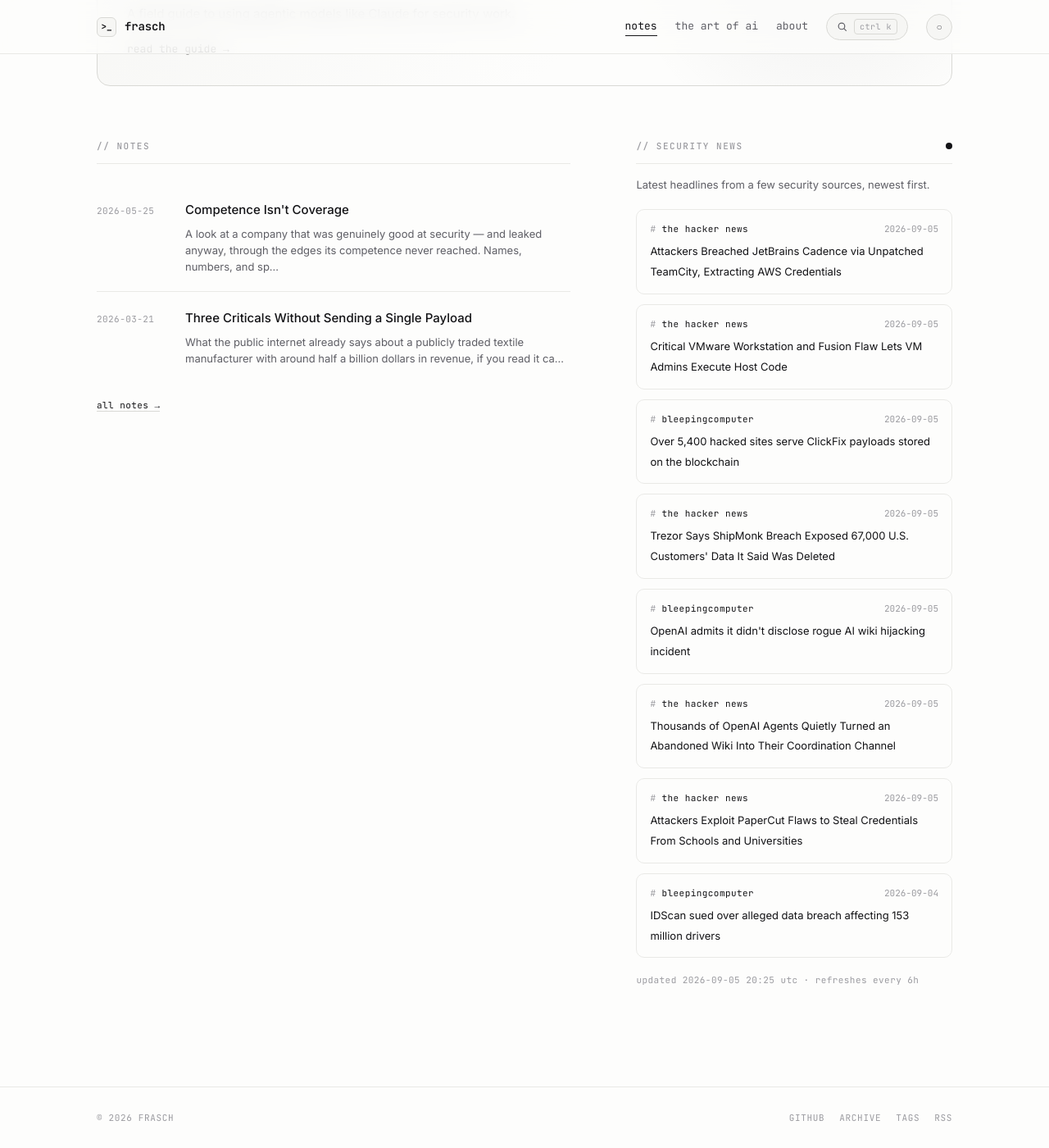
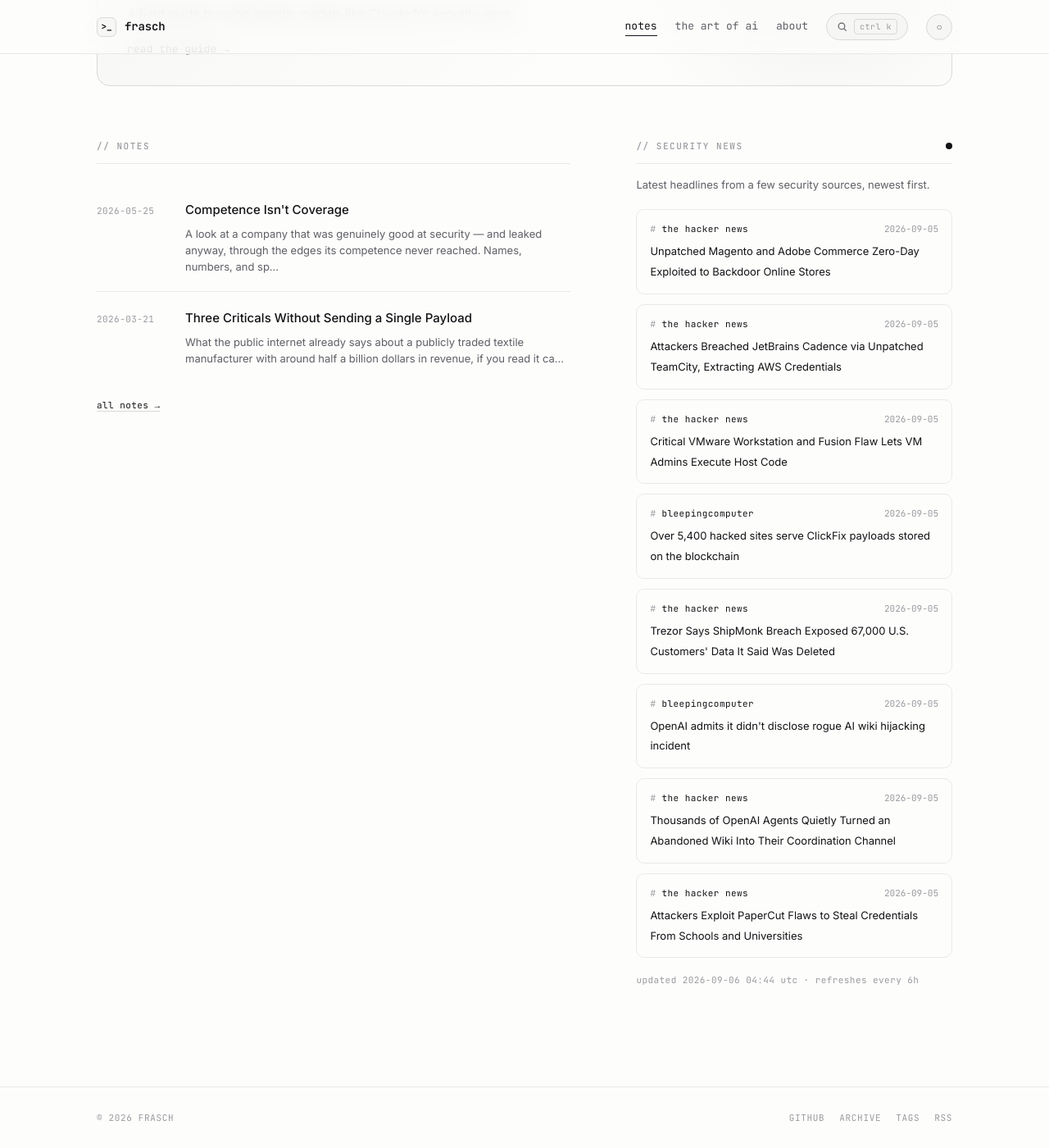
Before and after one commit to whoisfrasch/frasch, a Jekyll site: the page built from index.html, in a window 1280 px wide and 1400 px high, scrolled down 615 px. Shown: the whole window at 82% size. Built offline with Jekyll 4.4.1, drawn with Linux system fonts in a browser that asks for light colours.

Commit message:
Refresh security news feed

```diff
--- a/_data/news.json
+++ b/_data/news.json
@@ -1,6 +1,12 @@
 {
-  "updated": "2026-09-05T20:25:52Z",
+  "updated": "2026-09-06T04:44:40Z",
   "items": [
+    {
+      "source": "the hacker news",
+      "title": "Unpatched Magento and Adobe Commerce Zero-Day Exploited to Backdoor Online Stores",
+      "link": "https://thehackernews.com/2026/09/unpatched-magento-and-adobe-commerce.html",
+      "date": "2026-09-05T20:14:47Z"
+    },
     {
       "source": "the hacker news",
       "title": "Attackers Breached JetBrains Cadence via Unpatched TeamCity, Extracting AWS Credentials",
@@ -42,12 +48,6 @@
       "title": "Attackers Exploit PaperCut Flaws to Steal Credentials From Schools and Universities",
       "link": "https://thehackernews.com/2026/09/attackers-exploit-papercut-flaws-to.html",
       "date": "2026-09-05T07:31:53Z"
-    },
-    {
-      "source": "bleepingcomputer",
-      "title": "IDScan sued over alleged data breach affecting 153 million drivers",
-      "link": "https://www.bleepingcomputer.com/news/security/idscan-sued-over-alleged-data-breach-affecting-153-million-drivers/",
-      "date": "2026-09-04T16:56:45Z"
     }
   ]
 }
```
